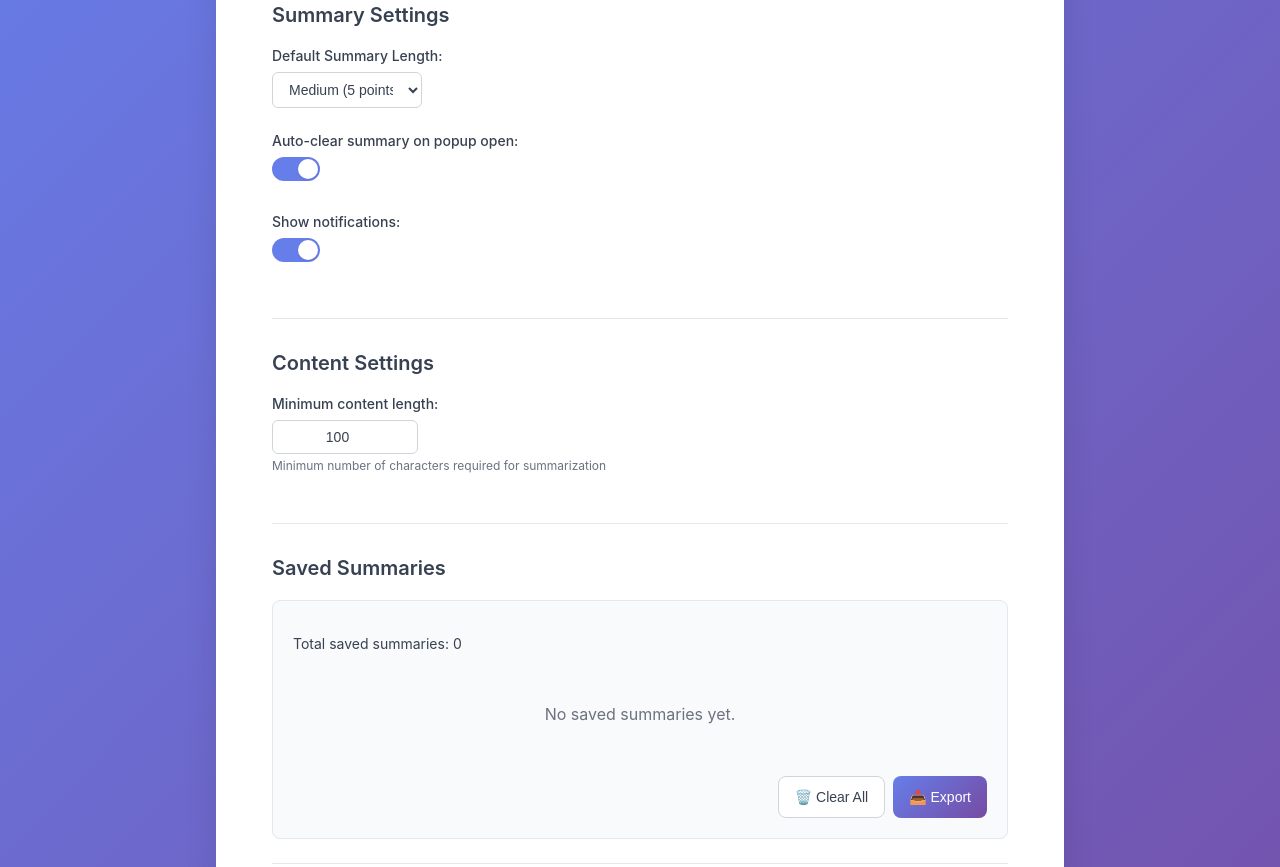
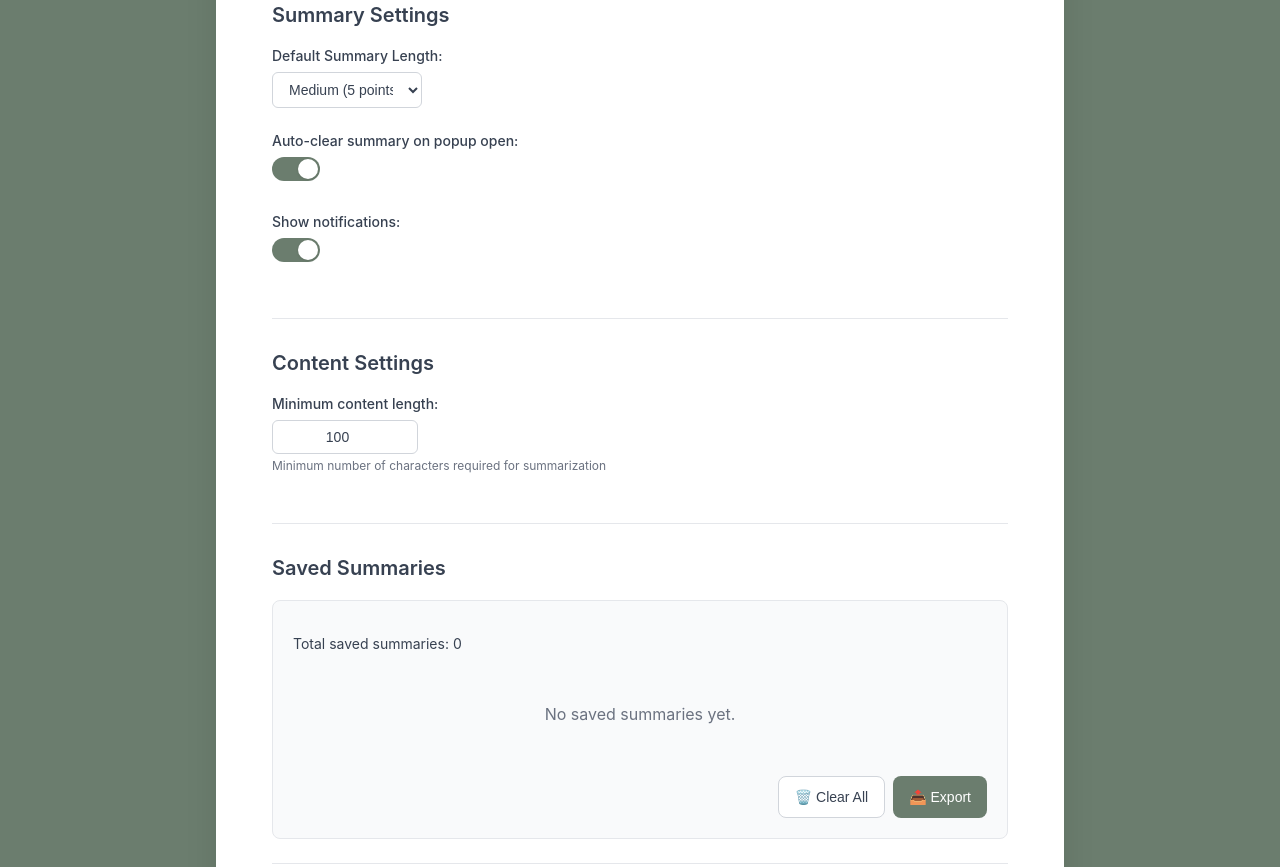
Before and after one commit to sswanyuu/readmoo-summary, a website built with webpack: page src/options.html in a window 1280 px wide. Shown: the part 266-1133 px from the top of the page. Built offline with nearby package versions, Linux system fonts and the light colour scheme; some packages are replaced by stand-ins of ours.

Commit message:
change style

```diff
--- a/src/content.css
+++ b/src/content.css
@@ -6,7 +6,7 @@
   position: fixed;
   top: var(--spacing-xl);
   right: var(--spacing-xl);
-  background: var(--primary-gradient);
+  background: var(--primary-color);
   color: white;
   padding: var(--spacing-md) var(--spacing-lg);
   border-radius: var(--radius-lg);
@@ -82,7 +82,7 @@
 }
 
 .summary-panel-header {
-  background: var(--primary-gradient);
+  background: var(--primary-color);
   color: white;
   padding: var(--spacing-lg);
   display: flex;
@@ -151,7 +151,7 @@
 }
 
 .summary-panel-btn-primary {
-  background: var(--primary-gradient);
+  background: var(--primary-color);
   color: white;
   border: none;
 }
--- a/src/options.css
+++ b/src/options.css
@@ -2,9 +2,8 @@
 
 /* CSS Variables */
 :root {
-  --primary-gradient: linear-gradient(135deg, #667eea 0%, #764ba2 100%);
-  --primary-color: #667eea;
-  --primary-dark: #5a67d8;
+  --primary-color: #6b7d6e;
+  --primary-dark: #5a6b5c;
   --text-primary: #1f2937;
   --text-secondary: #374151;
   --text-muted: #6b7280;
@@ -61,7 +60,7 @@
 
 body {
   font-family: var(--font-family);
-  background: var(--primary-gradient);
+  background: var(--primary-color);
   color: var(--text-primary);
   min-height: 100vh;
   padding: var(--spacing-xl);
@@ -79,7 +78,7 @@ body {
 
 /* Header */
 .options-header {
-  background: var(--primary-gradient);
+  background: var(--primary-color);
   color: white;
   padding: var(--spacing-3xl);
   text-align: center;
@@ -384,7 +383,7 @@ body {
   transition: all var(--transition-fast);
   text-decoration: none;
   white-space: nowrap;
-  background: var(--primary-gradient);
+  background: var(--primary-color);
   color: white;
 }
 
--- a/src/popup.css
+++ b/src/popup.css
@@ -9,7 +9,7 @@ body {
   width: 350px;
   min-height: 300px;
   font-family: -apple-system, BlinkMacSystemFont, 'Segoe UI', Roboto, sans-serif;
-  background: linear-gradient(135deg, #667eea 0%, #764ba2 100%);
+  background: var(--primary-color);
   color: #333;
 }
 
@@ -25,7 +25,7 @@ body {
 
 /* Header */
 .popup-header {
-  background: linear-gradient(135deg, #667eea 0%, #764ba2 100%);
+  background: var(--primary-color);
   color: white;
   padding: 16px;
   text-align: center;
@@ -92,7 +92,7 @@ body {
   font-weight: 500;
   cursor: pointer;
   transition: all 0.2s ease;
-  background: linear-gradient(135deg, #667eea 0%, #764ba2 100%);
+  background: var(--primary-color);
   color: white;
 }
 
--- a/src/styles.css
+++ b/src/styles.css
@@ -1,10 +1,9 @@
 /* Global CSS Variables and Base Styles */
 :root {
   /* Colors */
-  --primary-gradient: linear-gradient(135deg, #667eea 0%, #764ba2 100%);
-  --primary-color: #667eea;
-  --primary-dark: #5a67d8;
-  --secondary-color: #764ba2;
+  --primary-color: #6b7d6e;
+  --primary-dark: #5a6b5c;
+  --secondary-color: #7d8f7e;
 
   /* Text Colors */
   --text-primary: #1f2937;
@@ -132,7 +131,7 @@ body {
 }
 
 .btn-primary {
-  background: var(--primary-gradient);
+  background: var(--primary-color);
   color: white;
 }
 
```
Also changed, not shown: src/popup.html (+1 -0 lines).
